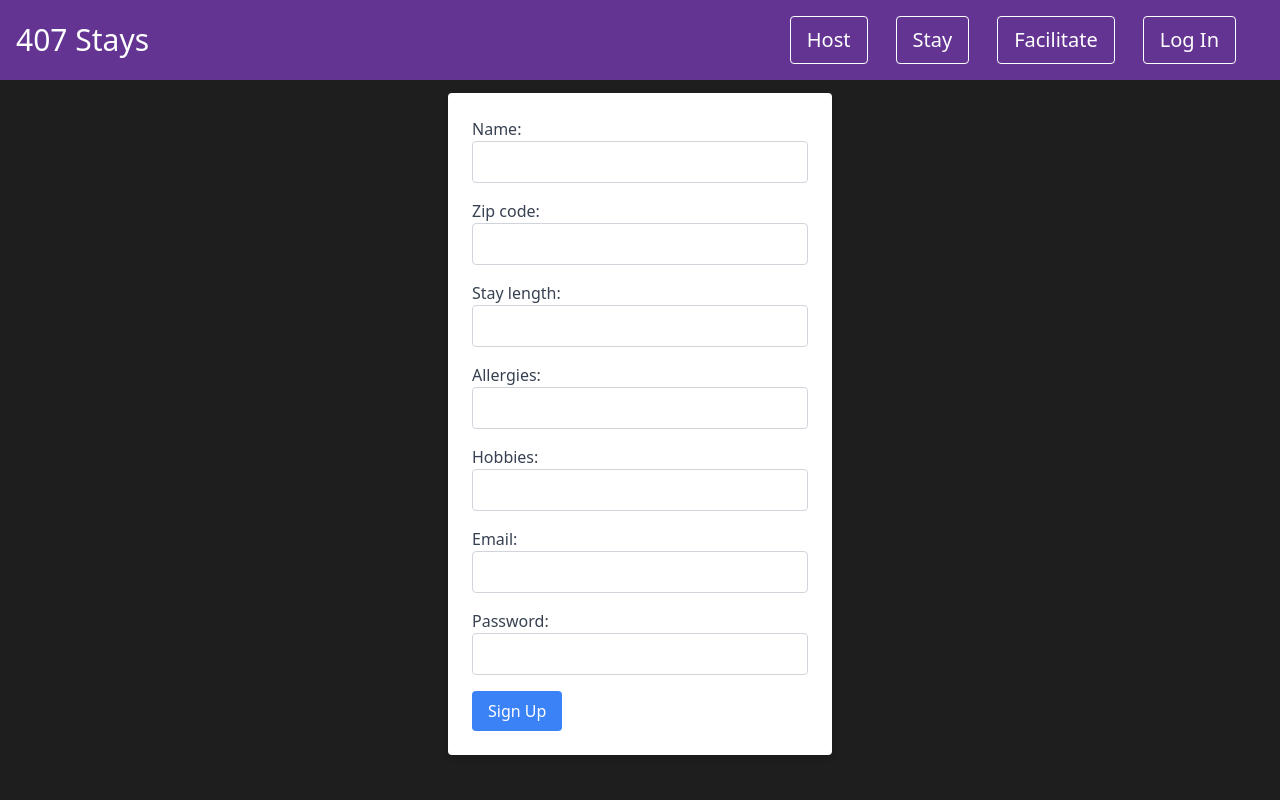
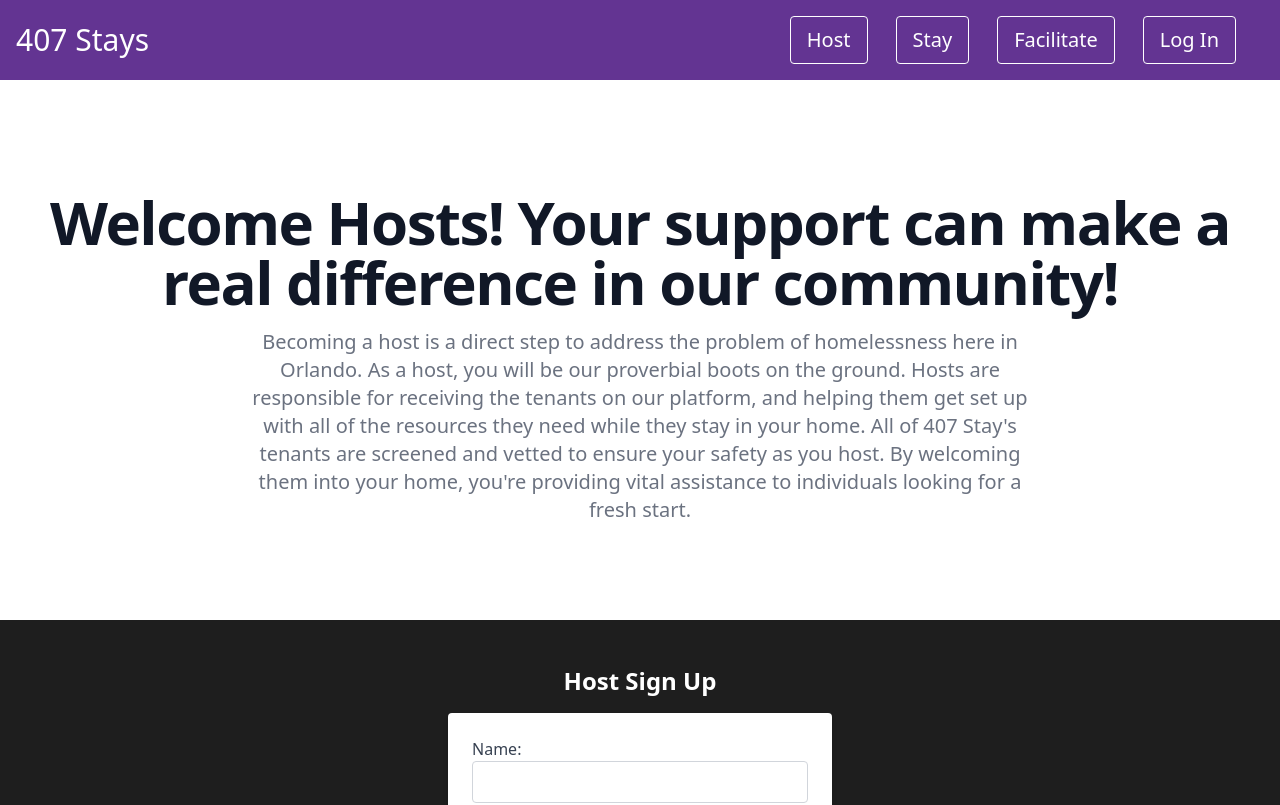
Before and after one commit to msrissaxox/couchsurfer, a React (Create React App) app: page /hostsignup in a window 1280 px wide. Shown: the top 805 px of the page. Built offline with nearby package versions, Linux system fonts and the light colour scheme; no server answers.

Commit message:
last changes

```diff
--- a/src/components/HostSignUp.jsx
+++ b/src/components/HostSignUp.jsx
@@ -73,6 +73,28 @@ const HostSignUp = () => {
   return (
     <div>
       <Header />
+
+      <section class="bg-white dark:bg-gray-900 pt-32">
+    <div class="py-8 px-4 mx-auto max-w-screen-xl text-center lg:py-16 lg:px-12">
+        {/* <a href="#" class="inline-flex justify-between items-center py-1 px-1 pr-4 mb-7 text-sm text-gray-700 bg-gray-100 rounded-full dark:bg-gray-800 dark:text-white hover:bg-gray-200 dark:hover:bg-gray-700" role="alert">
+
+            <svg class="ml-2 w-5 h-5" fill="currentColor" viewBox="0 0 20 20" xmlns="http://www.w3.org/2000/svg"><path fill-rule="evenodd" d="M7.293 14.707a1 1 0 010-1.414L10.586 10 7.293 6.707a1 1 0 011.414-1.414l4 4a1 1 0 010 1.414l-4 4a1 1 0 01-1.414 0z" clip-rule="evenodd"></path></svg>
+        </a> */}
+        <h1 class="mb-4 text-4xl font-extrabold tracking-tight leading-none text-gray-900 md:text-5xl lg:text-6xl dark:text-white">Welcome Hosts! Your support can make a real difference in our community! </h1>
+        <p class="mb-8 text-lg font-normal text-gray-500 lg:text-xl sm:px-16 xl:px-48 dark:text-gray-400">
+        Becoming a host is a direct step to address the problem of homelessness here in Orlando.
+          As a host, you will be our proverbial boots on the ground.
+          Hosts are responsible for receiving the tenants on our platform, and helping them get set up with all of the resources they need while they stay in your home.
+          All of 407 Stay's tenants are screened and vetted to ensure your safety as you host. By welcoming them into your home, you're providing vital assistance to individuals looking for a fresh start.
+
+</p>
+
+        <div class="px-4 mx-auto text-center md:max-w-screen-md lg:max-w-screen-lg lg:px-36">
+
+        </div>
+    </div>
+</section>
+
       <div className="flex flex-col h-screen p-4 justify-center items-center bg-[#1E1E1E] text-white">
         <h1 className="text-2xl font-bold mb-4">Host Sign Up</h1>
         <form className="bg-white p-6 rounded shadow-md w-full max-w-sm text-black" onSubmit={handleSubmit}>
```
